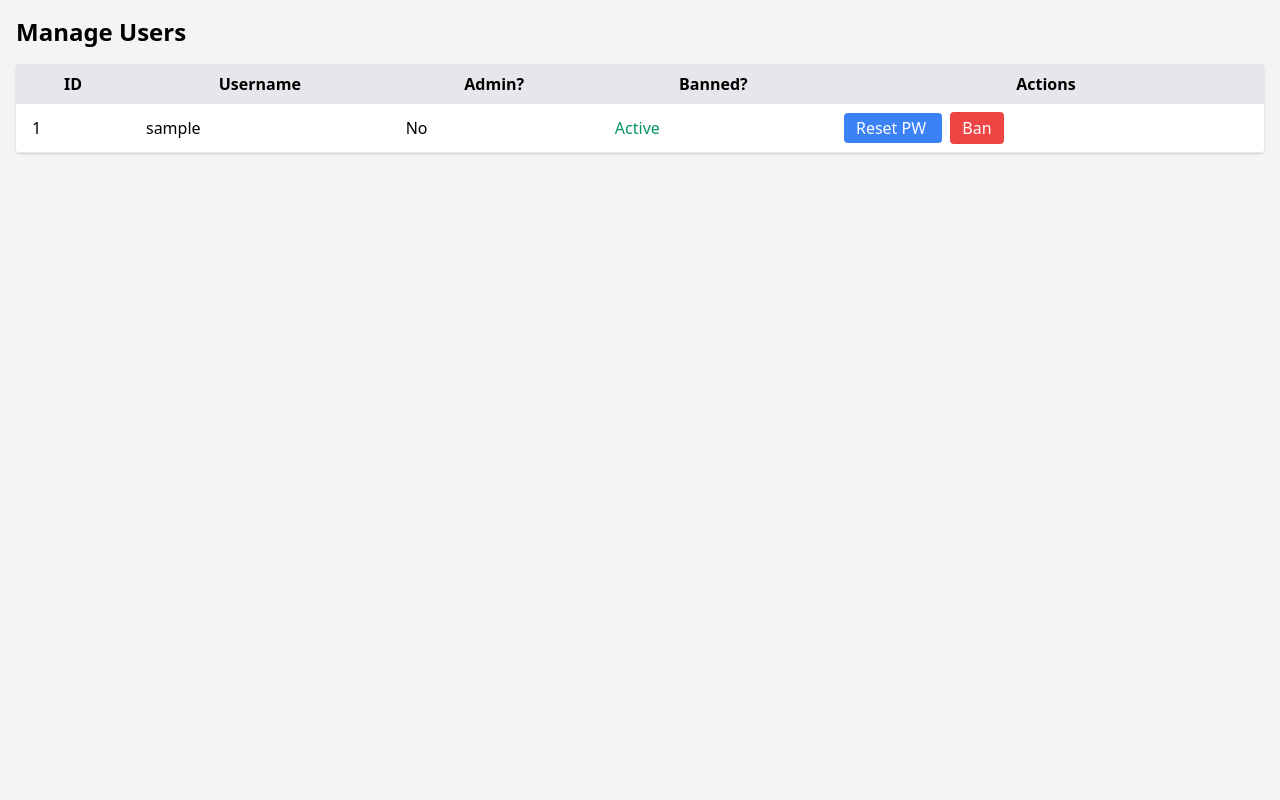
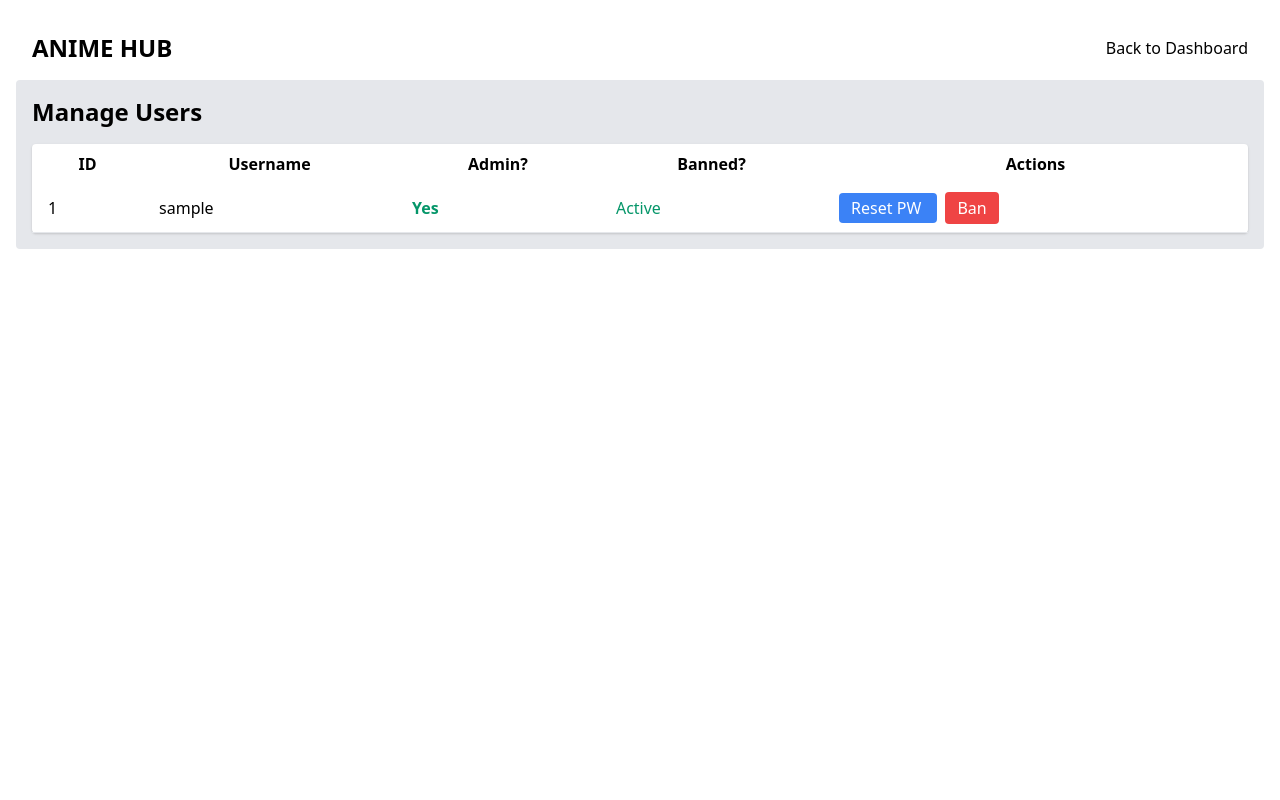
Before and after one commit to phanki5/web_app_anime, a Flask app: template templates/admin_users.html in a window 1280 px wide. Run offline with Flask 3, Linux system fonts and the light colour scheme; tables that the repository leaves empty hold one stand-in row (values such as "Sample post"); the template is opened without the code that fills it: values that come from a table or form of the project are taken from there, most other values are stand-ins (such as "Sample title", 1, 10 or a date in 2020); parts of the project's set-up code (start-up, migrations or seed data) failed here and were passed over.

Commit message:
Nav bar hinzugefügt bei Admin Panel und farbliche Trennung zu Main Content

```diff
--- a/templates/admin_users.html
+++ b/templates/admin_users.html
@@ -5,10 +5,21 @@
   <title>Admin - Manage Users</title>
   <link href="https://cdn.jsdelivr.net/npm/tailwindcss@2.2.19/dist/tailwind.min.css" rel="stylesheet">
 </head>
-<body class="bg-gray-100 min-h-screen p-4">
+<body class="bg-white-100 min-h-screen p-4">
+<!-- Navbar -->
+  <nav class="border-white-700 bg-white-800">
+    <div class="max-w-screen-xl flex flex-wrap items-center justify-between mx-auto p-4">
+      <a href="#" class="text-2xl font-bold">ANIME HUB</a>
+      <ul class="flex flex-row space-x-4">
+        <li><a href="{{ url_for('dashboard') }}" class="text-white-300 hover:text-black">Back to Dashboard</a></li>
+      </ul>
+    </div>
+  </nav>
+  <!-- Main Content ist jetzt "gray" um die "Trennung" zu sehen -->
+  <div class="bg-gray-200 p-4 rounded">
   <h1 class="text-2xl font-bold mb-4">Manage Users</h1>
   <table class="table-auto w-full bg-white rounded shadow">
-    <thead class="bg-gray-200">
+    <thead class="bg-white-200">
       <tr>
         <th class="px-4 py-2">ID</th>
         <th class="px-4 py-2">Username</th>
@@ -62,5 +73,6 @@
       {% endfor %}
     </tbody>
   </table>
+  </div>
 </body>
 </html>
```
Also changed, not shown: db.py (+7 -5 lines).
